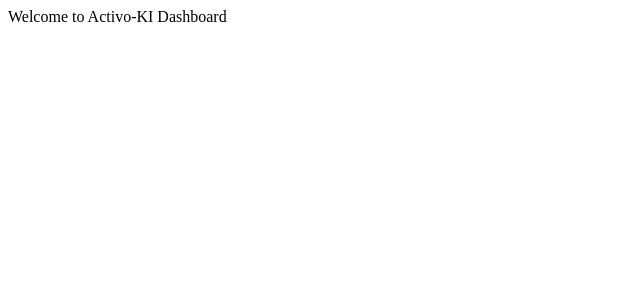
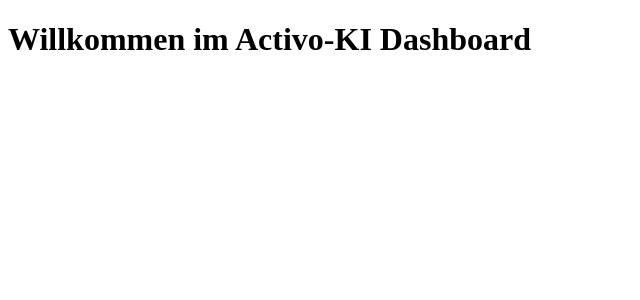
Before and after one commit to ToxIT843/activo-ki-dashboard, a Next.js app: page / in a window 1280 px wide. Shown: the top 300 px of the page, without its empty margins (0-640 px from the left). Built offline with nearby package versions, Linux system fonts and the light colour scheme.

Commit message:
Update index.tsx

```diff
--- a/pages/index.tsx
+++ b/pages/index.tsx
@@ -1,3 +1,7 @@
 export default function Home() {
-  return <div>Welcome to Activo-KI Dashboard</div>;
+  return (
+    <div>
+      <h1>Willkommen im Activo-KI Dashboard</h1>
+    </div>
+  );
 }
```
